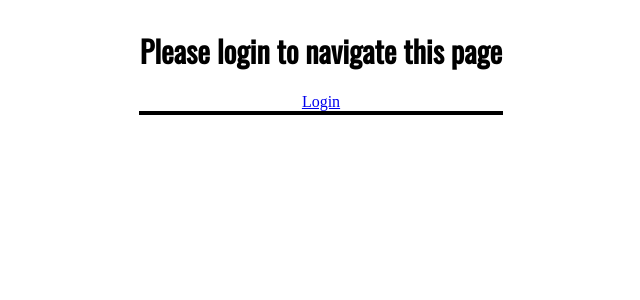
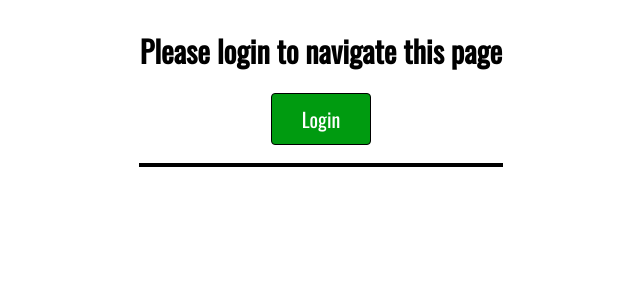
Before and after one commit to JI511/analyze_app, a Django app: page /houseplants/watering_schedule/ in a window 1280 px wide. Shown: the top 300 px of the page, without its empty margins (319-959 px from the left). Run offline with Django 3.2, Linux system fonts and the light colour scheme.

Commit message:
Added login/logout button styling

```diff
--- a/houseplants/static/houseplants/houseplants_style.css
+++ b/houseplants/static/houseplants/houseplants_style.css
@@ -193,3 +193,16 @@
   -ms-transform: rotate(45deg);
   transform: rotate(45deg);
 }
+
+.watering_button {
+    background-color: #009b10; /* Dark Cornflower Blue */
+    border: 1px solid black;
+    border-radius: 4px;
+    color: white;
+    padding: 10px 30px;
+    text-align: center;
+    text-decoration: none;
+    font-family: "Oswald";
+    font-size: 20px;
+    cursor: pointer;
+}
--- a/houseplants/templates/houseplants/watering_schedule.html
+++ b/houseplants/templates/houseplants/watering_schedule.html
@@ -13,7 +13,8 @@
 {% if user.is_authenticated %}
     <div class="flex_columns">
         <h1 class="watering_header">Welcome, {{ user.get_username }}</h1>
-        <a href="{% url 'logout'%}?next={{request.path}}">Logout</a>
+        <a href="{% url 'logout'%}?next={{request.path}}" class="watering_button">Logout</a>
+        <br>
         <div class="watering_divider"></div>
         <br>
     </div>
@@ -22,17 +23,17 @@
     {% csrf_token %}
         <div style="display: flex; justify-content: center; align-items: center; flex-direction: row; gap: 36px;">
             {% for week, day in early_dates %}
-                <button class="watering_outside_dates">{{ week }}<br/>{{ day }}</button>
+                <button class="watering_outside_dates">{{ week }},<br/>{{ day }}</button>
             {% endfor %}
             {% for week, day in current_date %}
                 <div>
-                    <label class="watering_current_date">{{ week }}</label>
+                    <label class="watering_current_date">{{ week }},</label>
                     <br>
                     <label class="watering_current_date">{{ day }}</label>
                 </div>
             {% endfor %}
             {% for week, day in later_dates %}
-                <button class="watering_outside_dates">{{ week }}<br/>{{ day }}</button>
+                <button class="watering_outside_dates">{{ week }},<br/>{{ day }}</button>
             {% endfor %}
         </div>
     </form>
@@ -54,7 +55,8 @@
 {% else %}
     <div class="flex_columns">
         <h1 class="watering_header">Please login to navigate this page</h1>
-        <a href="{% url 'login'%}?next={{request.path}}">Login</a>
+        <a href="{% url 'login'%}?next={{request.path}}" class="watering_button">Login</a>
+        <br>
         <div class="watering_divider"></div>
         <br>
     </div>
```
